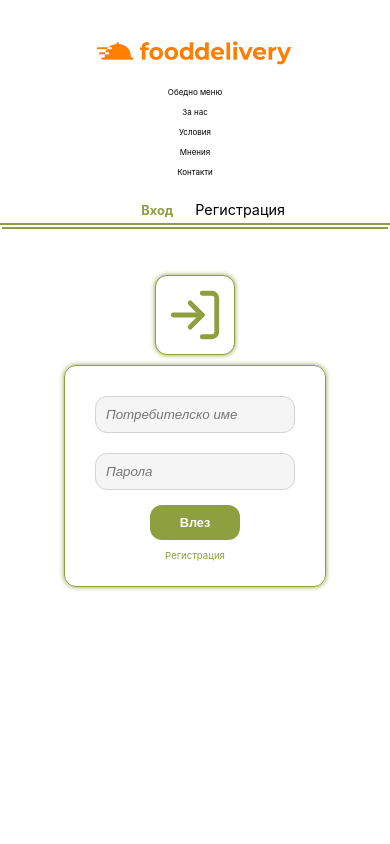
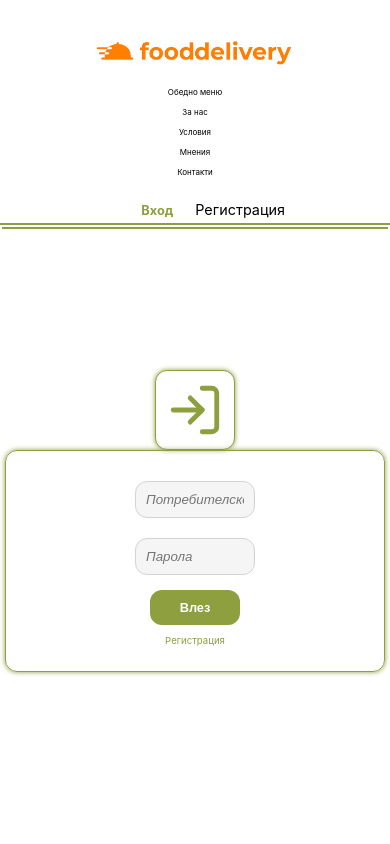
Before and after one commit to stanchev89/Food-Delivery-frontend, a React (Create React App) app: page /login in a window 390 px wide. Shown: the top 844 px of the page. Built offline with nearby package versions, Linux system fonts and the light colour scheme; no server answers.

Commit message:
improve design and try to fix post functionality without cookies

```diff
--- a/src/components/Login/Login.css
+++ b/src/components/Login/Login.css
@@ -89,3 +89,20 @@ input:focus::placeholder {
     font-size: .6rem;
     margin: 5px;
 }
+
+@media screen and (max-width: 800px) {
+   .login {
+       position: static;
+       width: 100%;
+       padding: 5px;
+   }
+    .login .login-form {
+        width: 100%;
+    }
+    .login-form input {
+        max-width: 60%;
+    }
+    .login .login-icon {
+        position: static;
+    }
+}
--- a/src/components/Menu/Menu.css
+++ b/src/components/Menu/Menu.css
@@ -45,10 +45,10 @@
 @media screen and (max-width: 800px) {
   .menu {
       justify-content: center;
-      /*flex-direction: column;*/
+      width: 100%;
   }
   .menu .food-list {
-      width:100%;
+      width:60%;
       padding: 0;
   }
   .menu .cart {
@@ -59,4 +59,9 @@
       margin-bottom: 20px;
       margin-top: 55px;
   }
+
+  .menu .login {
+      width: 50%;
+      margin: 20px 10px;
   }
+}
--- a/src/components/Posts/Posts.js
+++ b/src/components/Posts/Posts.js
@@ -28,11 +28,9 @@ export const Posts = ({ setNotification,user}) => {
         } else {
             likeAction(post.dislikes, post.likes)
         }
+
         postService.editPost(post)
             .then(res => {
-                const index = allPosts.findIndex(p => p.author._id === user._id);
-                const copyPosts = allPosts;
-                copyPosts[index] = post;
                 setAllPosts(res);
             })
             .catch(console.error);
```
Lines whose indentation alone changed are shown as unchanged.
